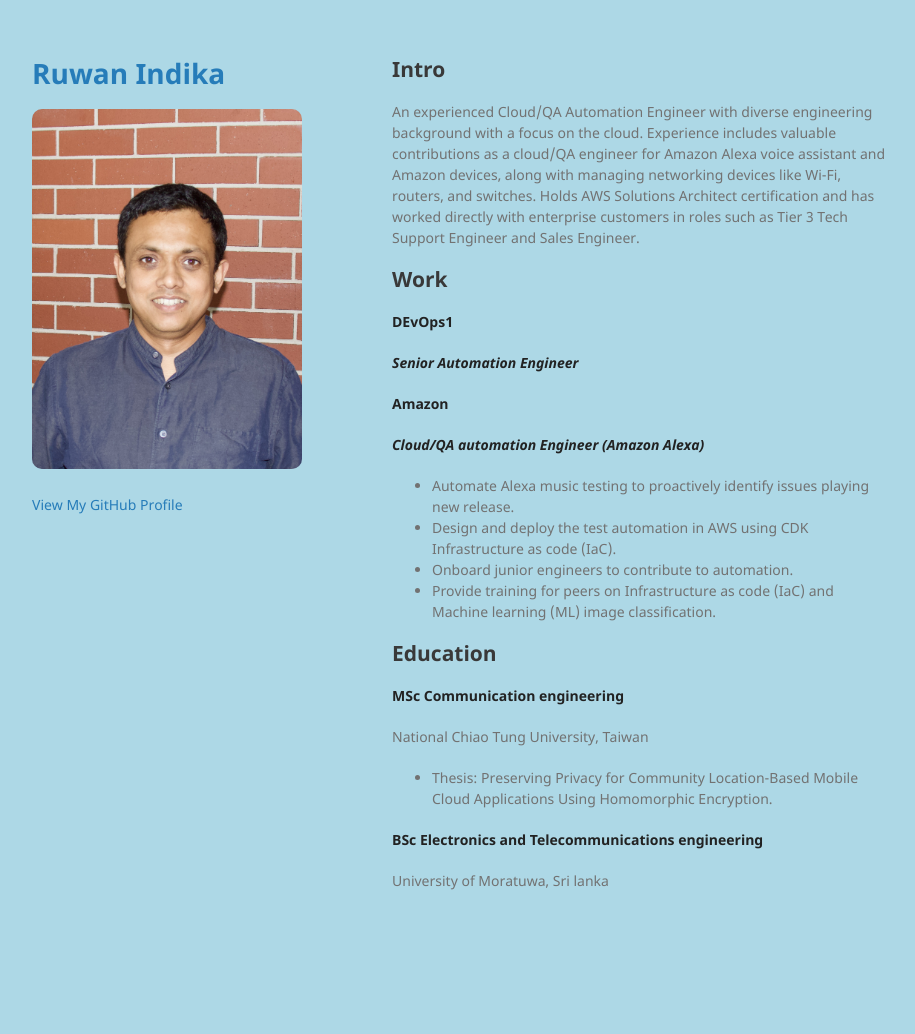
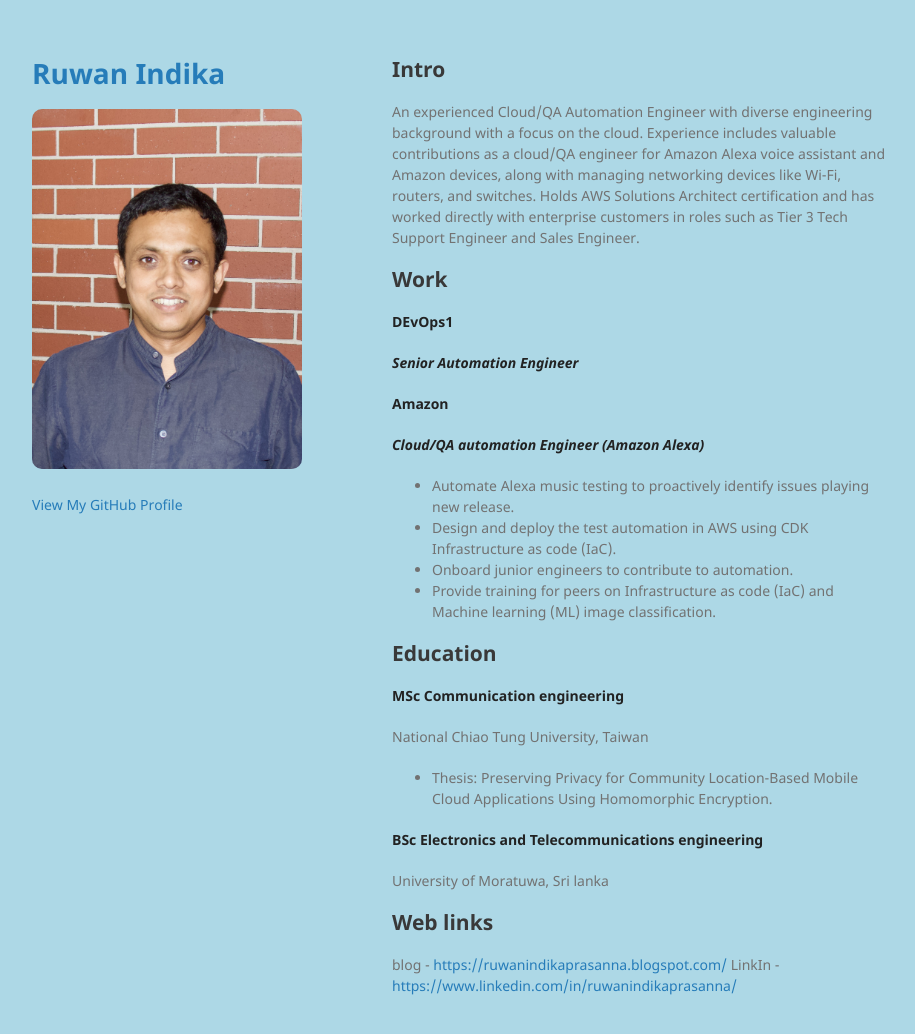
Before and after one commit to ruwanindika/ruwanindika.github.io, a Jekyll site: the page built from index.md, in a window 1280 px wide and 1066 px high. Shown: the top 1034 px of the window, without its empty margins (178-1093 px from the left). Built offline with Jekyll 4.4.1, drawn with Linux system fonts in a browser that asks for light colours; the repository's description, which GitHub fills in, is left out; our own code applies the rules of GitHub Pages for plain Markdown files.

Commit message:
added web links

```diff
--- a/index.md
+++ b/index.md
@@ -34,3 +34,9 @@ National Chiao Tung University, Taiwan
 **BSc Electronics and Telecommunications engineering**
 
 University of Moratuwa, Sri lanka
+
+
+## Web links
+
+blog - [https://ruwanindikaprasanna.blogspot.com/](https://ruwanindikaprasanna.blogspot.com/)
+LinkIn - [https://www.linkedin.com/in/ruwanindikaprasanna/](https://www.linkedin.com/in/ruwanindikaprasanna/)
```
